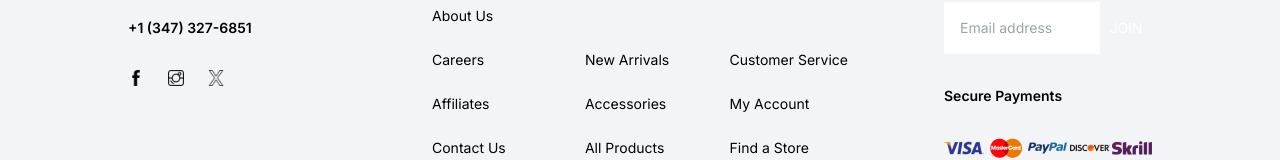
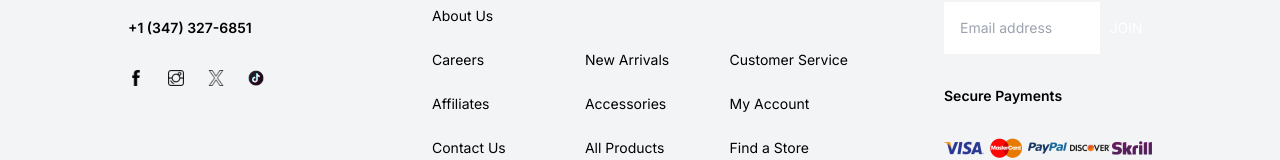
Before and after one commit to zammun/BillsCollection, a Next.js app: page / in a window 1280 px wide. Shown: the part 3018-3178 px from the top of the page. Built offline with nearby package versions, Linux system fonts and the light colour scheme.

Commit message:
updating footer updating footer

```diff
--- a/src/components/Footer.tsx
+++ b/src/components/Footer.tsx
@@ -18,6 +18,7 @@ const Footer = () => {
                         <Image src='/facebook.png' alt='' width={16} height={16} />
                         <Image src='/instagram.png' alt='' width={16} height={16} />
                         <Image src='/x.png' alt='' width={16} height={16} />
+                        <Image src='/tiktok.png' alt='' width={16} height={16} />
                     </div>
                 </div>
                 {/* Center */}
```
Also changed, not shown: app.js (added), public/tiktok.png (added).
